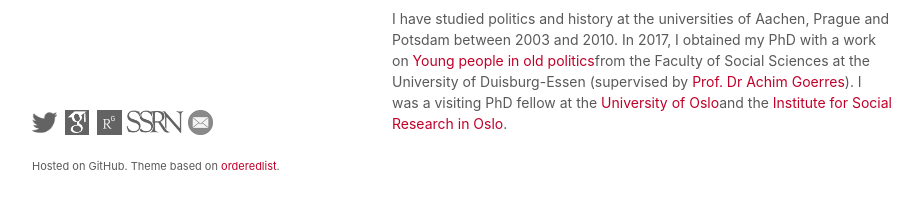
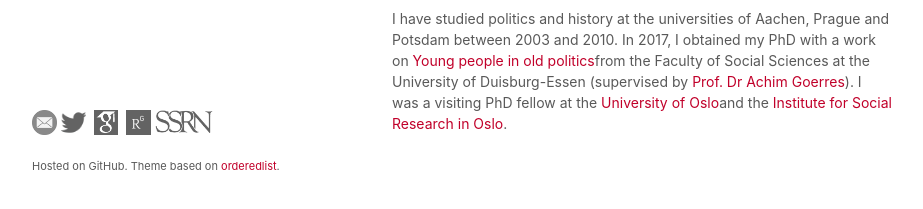
Before and after one commit to robertocabreratapia/robertocabreratapia.github.io, a Jekyll site: the page built from index.html, in a window 1280 px wide. Shown: the part 661-870 px from the top of the page, without its empty margins (178-1101 px from the left). Built offline with Jekyll 4.4.1, drawn with Linux system fonts in a browser that asks for light colours.

Commit message:
Update default.html

```diff
--- a/_layouts/default.html
+++ b/_layouts/default.html
@@ -26,11 +26,13 @@
 {{ content }}
  </section>
       <footer>
-        <p><a href="https://twitter.com/elisasdottir" target=_blank><img src="img/tw.png" alt="Twitter" height="25"></a>&nbsp;
+        <p>
+        <a href="mailto:regina.weber@uni-due.de?subject=Website"><img src="img/mail.png" alt="Email" height="25"></a>
+        <a href="https://twitter.com/elisasdottir" target=_blank><img src="img/tw.png" alt="Twitter" height="25"></a>&nbsp;
         <a href="https://scholar.google.de/citations?user=zy_v4OYAAAAJ&hl=en" target=_blank><img src="img/gs.png" alt="Google Scholar" height="25"></a>&nbsp;
         <a href="https://www.researchgate.net/profile/Regina_Weber" target=_blank><img src="img/rg.png" alt="Researchgate" height="25"></a>
         <a href="https://papers.ssrn.com/sol3/cf_dev/AbsByAuth.cfm?per_id=2619218" target=_blank><img src="img/ssrn.png" alt="SSRN" height="25"></a>
-        <a href="mailto:regina.weber@uni-due.de?subject=Website"><img src="img/mail.png" alt="Email" height="25"></a></p>
+        </p>
         <p><small>Hosted on GitHub. Theme based on <a href="https://github.com/orderedlist">orderedlist</a>.</small></p>
       </footer>
     </div>
```
